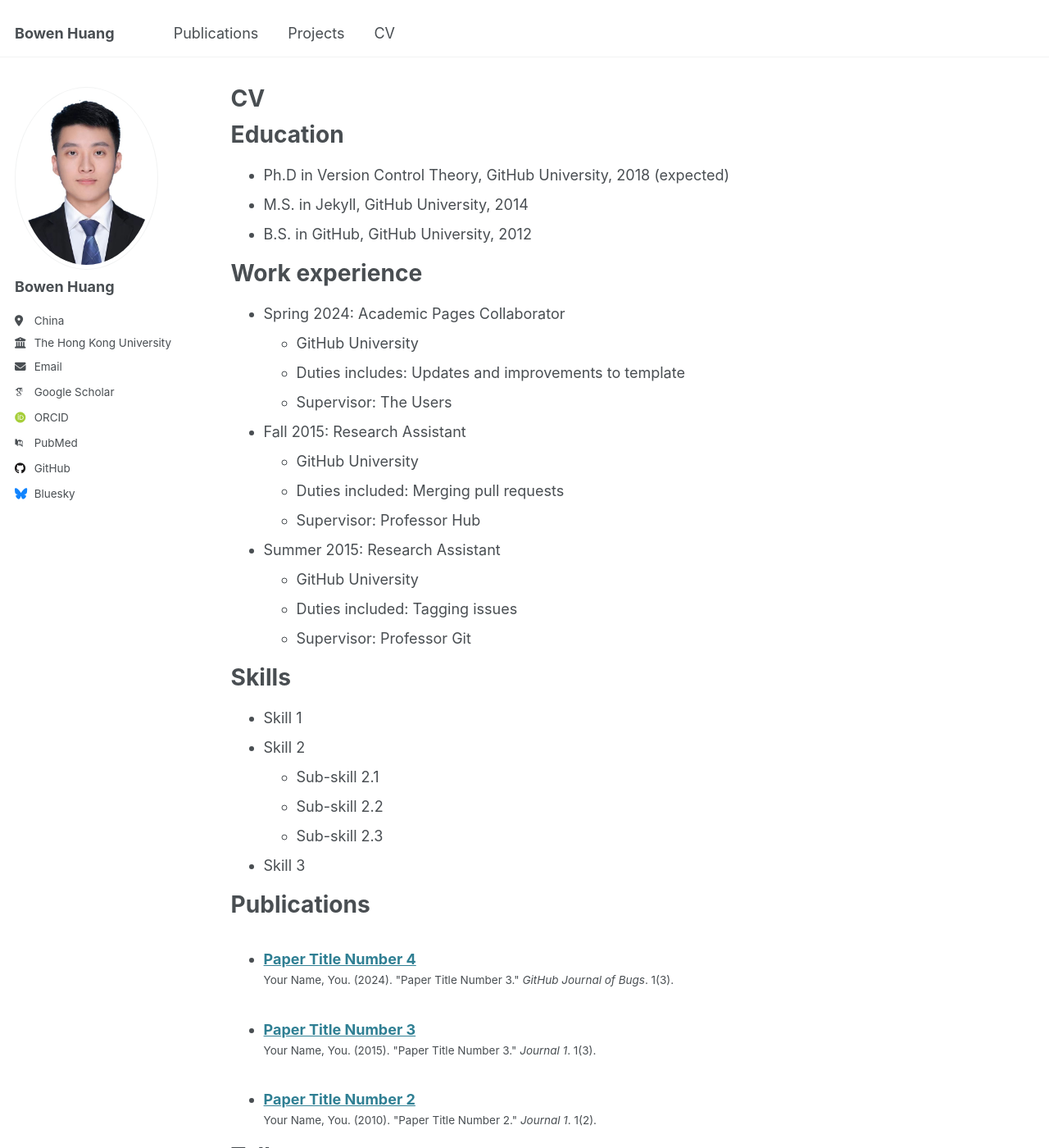
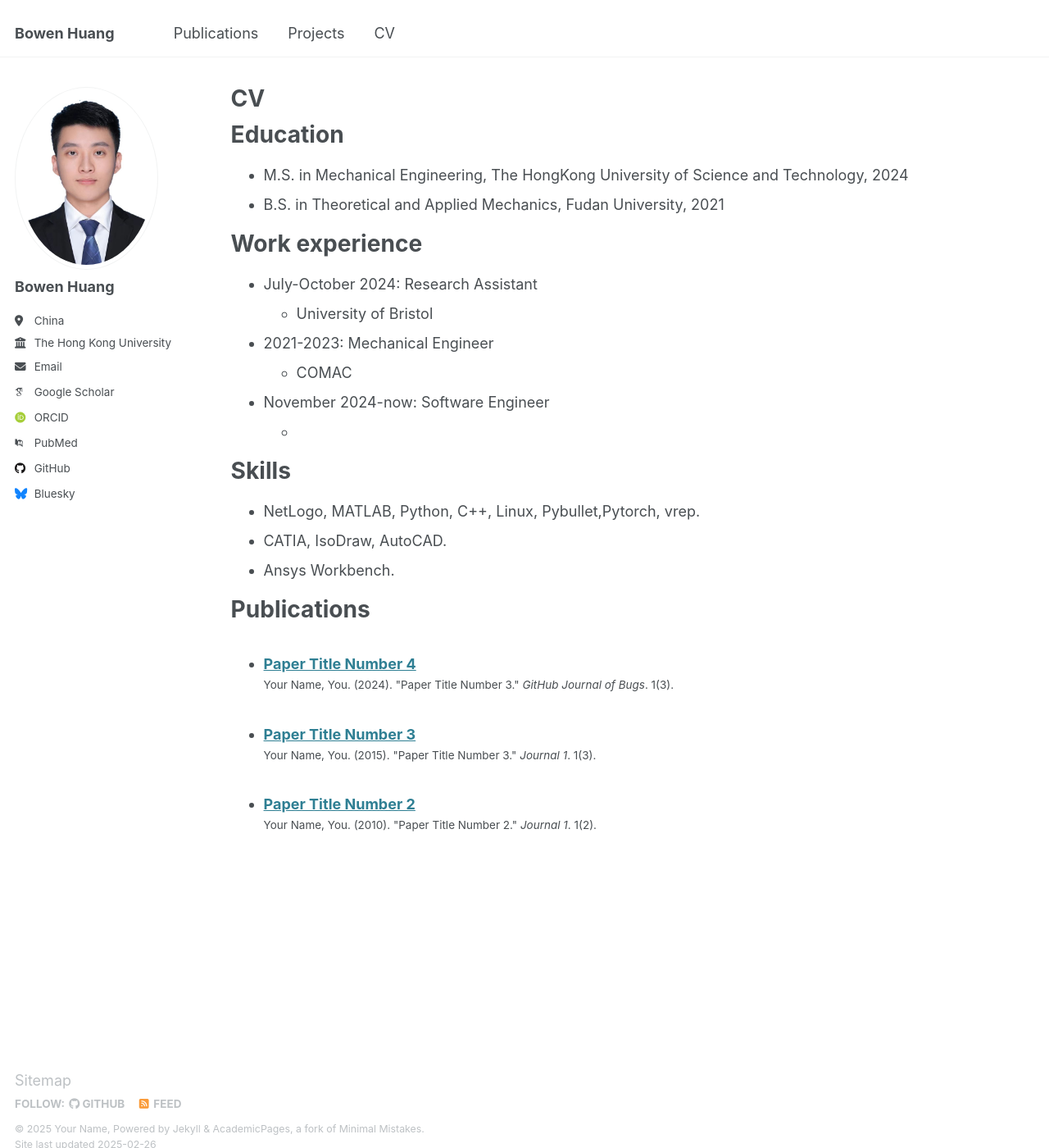
Before and after one commit to WangSuhan/WangSuhan.github.io, a Jekyll site: the page built from _pages/cv.md, in a window 1280 px wide and 1400 px high. Shown: the whole window at 82% size. Built offline with Jekyll 4.4.1, drawn with Linux system fonts in a browser that asks for light colours; some web fonts are replaced; some of the changed text lies outside the part shown.

Commit message:
Update cv.md

```diff
--- a/_pages/cv.md
+++ b/_pages/cv.md
@@ -11,54 +11,28 @@ redirect_from:
 
 Education
 ======
-* Ph.D in Version Control Theory, GitHub University, 2018 (expected)
-* M.S. in Jekyll, GitHub University, 2014
-* B.S. in GitHub, GitHub University, 2012
+* M.S. in Mechanical Engineering, The HongKong University of Science and Technology, 2024
+* B.S. in Theoretical and Applied Mechanics, Fudan University, 2021
 
 Work experience
 ======
-* Spring 2024: Academic Pages Collaborator
-  * GitHub University
-  * Duties includes: Updates and improvements to template
-  * Supervisor: The Users
+* July-October 2024: Research Assistant
+  * University of Bristol
 
-* Fall 2015: Research Assistant
-  * GitHub University
-  * Duties included: Merging pull requests
-  * Supervisor: Professor Hub
+* 2021-2023: Mechanical Engineer
+  * COMAC
 
-* Summer 2015: Research Assistant
-  * GitHub University
-  * Duties included: Tagging issues
-  * Supervisor: Professor Git
+* November 2024-now: Software Engineer
+  *
 
 Skills
 ======
-* Skill 1
-* Skill 2
-  * Sub-skill 2.1
-  * Sub-skill 2.2
-  * Sub-skill 2.3
-* Skill 3
+* NetLogo, MATLAB, Python, C++, Linux, Pybullet,Pytorch, vrep.
+* CATIA, IsoDraw, AutoCAD.
+* Ansys Workbench.
 
 Publications
 ======
   <ul>{% for post in site.publications reversed %}
     {% include archive-single-cv.html %}
   {% endfor %}</ul>
-
-Talks
-======
-  <ul>{% for post in site.talks reversed %}
-    {% include archive-single-talk-cv.html  %}
-  {% endfor %}</ul>
-
-Teaching
-======
-  <ul>{% for post in site.teaching reversed %}
-    {% include archive-single-cv.html %}
-  {% endfor %}</ul>
-
-Service and leadership
-======
-* Currently signed in to 43 different slack teams
```
